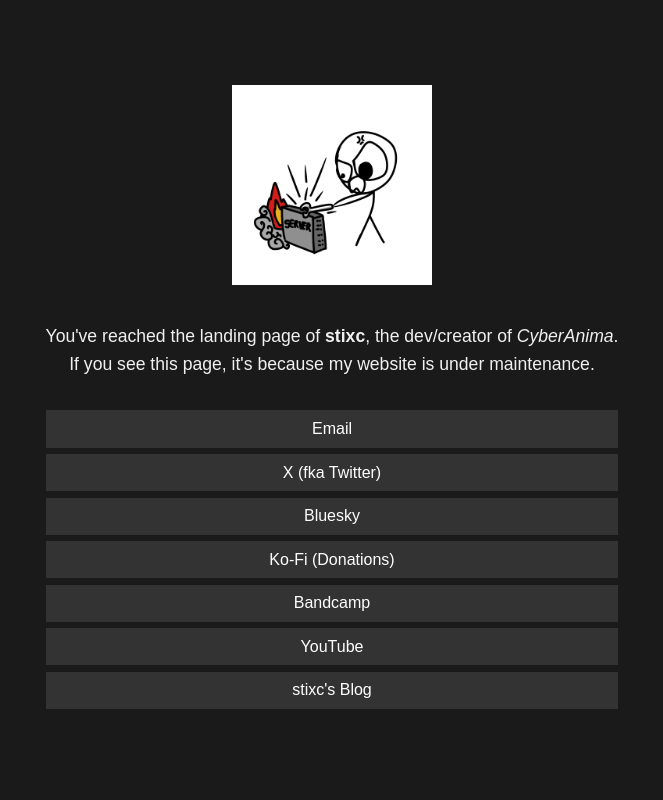
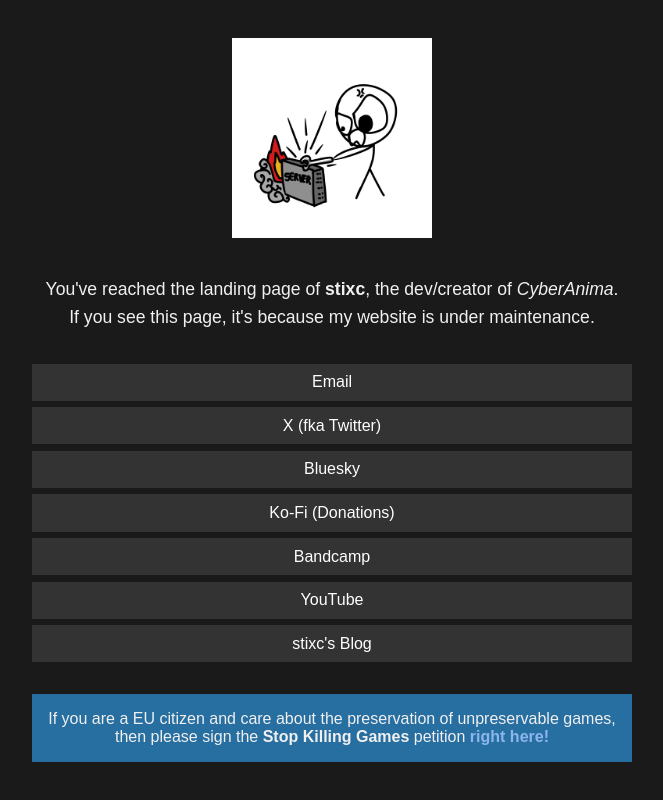
Before and after one commit to stixc/stixc-landing, a plain HTML site: page index.html in a window 1280 px wide. Shown: the whole page, without its empty margins (308-971 px from the left). Drawn offline with Linux system fonts and the light colour scheme.

Commit message:
SKG announcement added

```diff
--- a/index.html
+++ b/index.html
@@ -23,6 +23,9 @@
       <a href="https://youtube.com/@stixc" target="_blank">YouTube</a>
       <a href="https://blog.stixc.lol" target="_blank">stixc's Blog</a>
     </div>
+    <div class="announcement">
+      If you are a EU citizen and care about the preservation of unpreservable games, then please sign the <b>Stop Killing Games</b> petition <a href="https://eci.ec.europa.eu/045/public/" target="_blank">right here!</a>
+    </div>
   </div>
 </body>
 </html>
--- a/styles.css
+++ b/styles.css
@@ -38,6 +38,23 @@ body {
   transition: background 0.0s;
 }
 
+.announcement {
+  margin-top: 2rem;
+  padding: 1rem;
+  background-color: #276ea1;
+  border-radius: 0px;
+}
+
+.announcement a {
+  color: #8cb6ec;
+  text-decoration: none;
+  font-weight: bold;
+}
+
+.announcement a:hover {
+  text-decoration: underline;
+}
+
 .links a:hover {
   background: #555555;
 }
```
